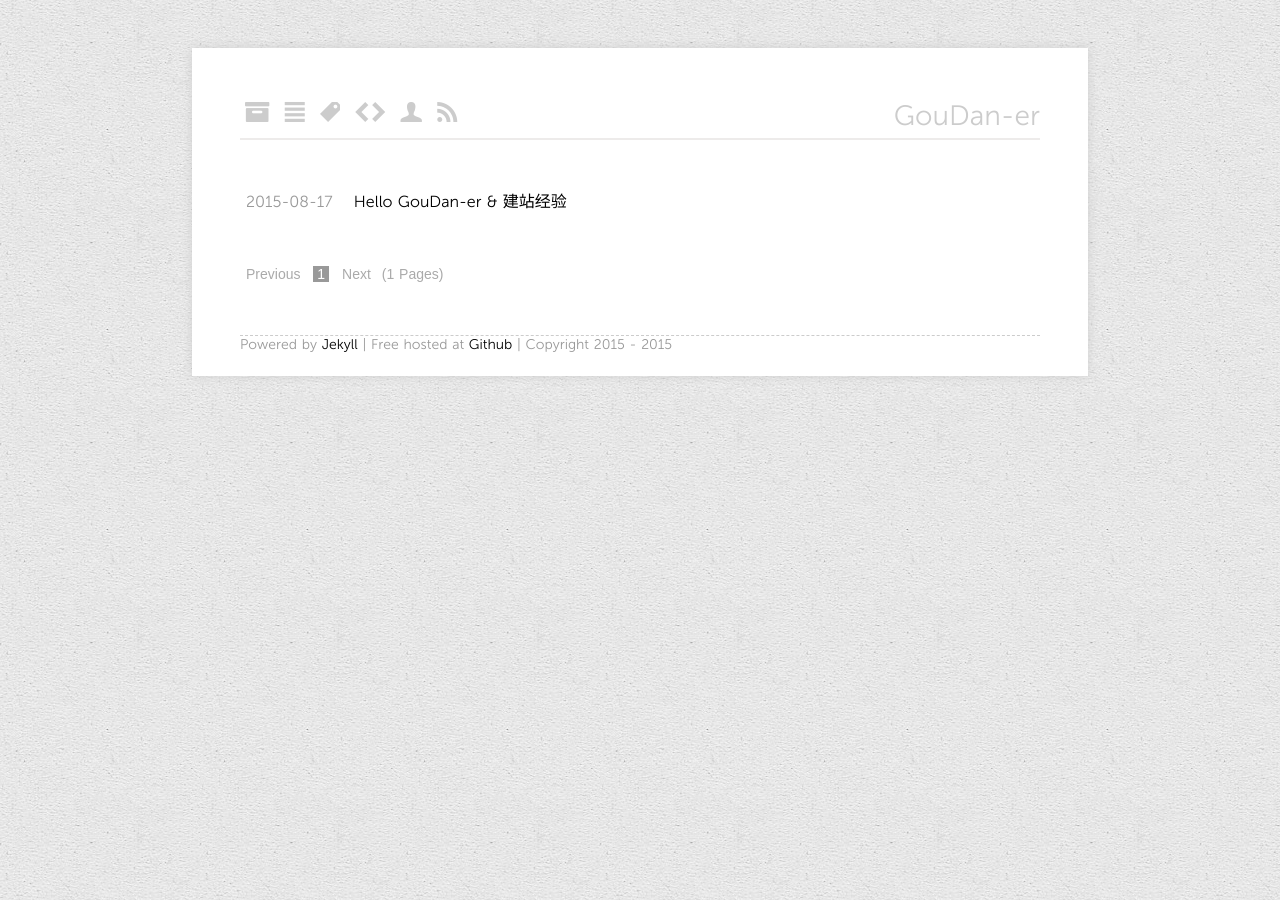
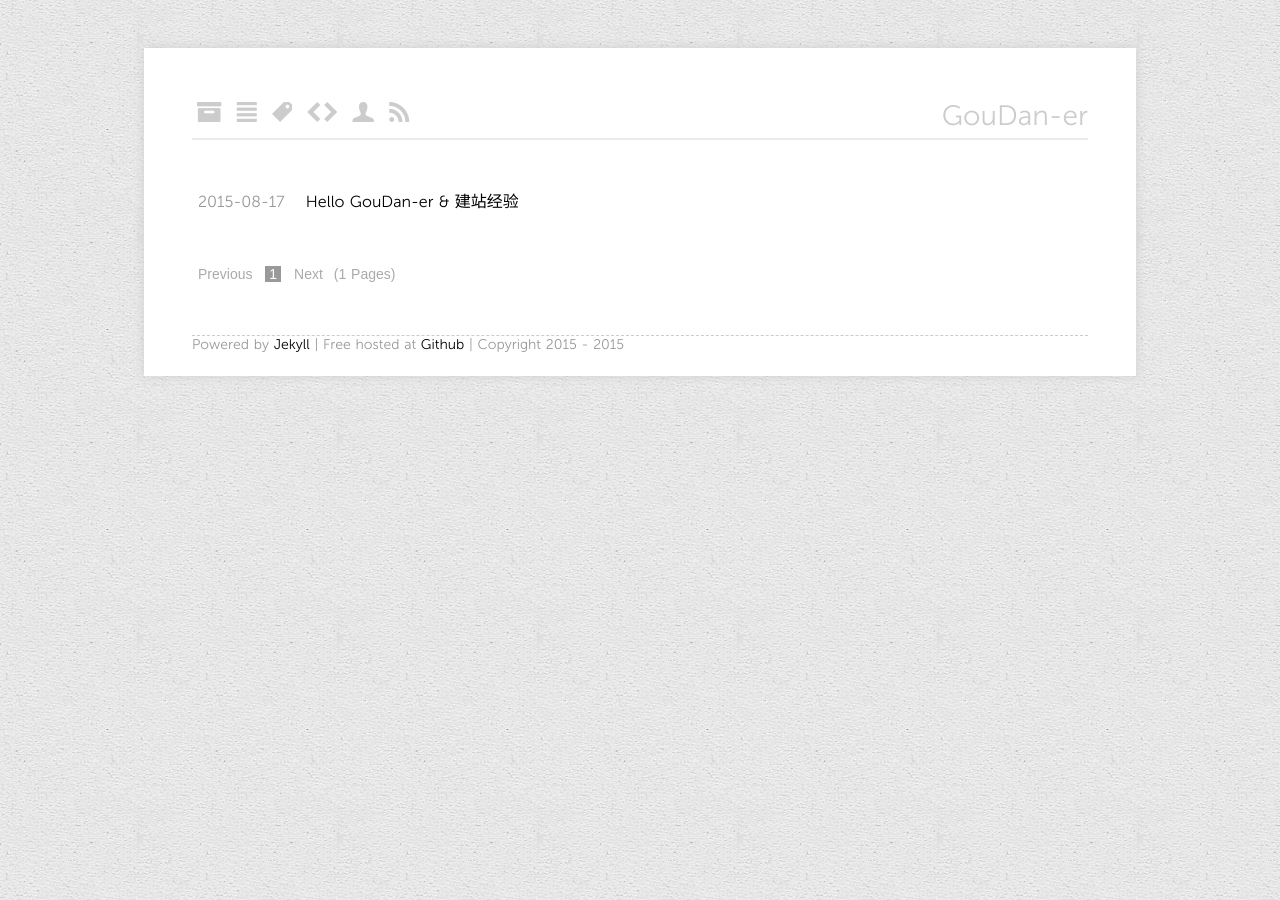
Before and after one commit to goudan-er/goudan-er.github.io, a Jekyll site: the page built from index.html, in a window 1280 px wide. Built offline with Jekyll 4.4.1, drawn with Linux system fonts in a browser that asks for light colours; nearby versions of some CDN libraries; Markdown is read by kramdown in place of the engine named in the settings; the list of posts is cut into pages by our own code.

Commit message:
自适应调整

```diff
--- a/media/css/screen-mobil.css
+++ b/media/css/screen-mobil.css
@@ -140,15 +140,17 @@
     border-top: 6px solid #fff;
     box-shadow: 0 0 10px 0 #cfcfcf;
     moz-box-shadow: 0 0 10px 0 #cfcfcf;
+    min-width: 30em;
     padding: 0.5em 0.5em 0.5em;
     webkit-box-shadow: 0 0 10px 0 #cfcfcf;
-    width: auto
+    width: 100%
 }
 
 h1.head
 {
+    float: right;
     background-color: #fff;
-    color: #000;
+    color: #ccc;
     display: inline-block;
     font-size: 1.75em;
 }
--- a/media/css/screen.css
+++ b/media/css/screen.css
@@ -140,12 +140,11 @@
     border-top: 6px solid #fff;
     box-shadow: 0 0 10px 0 #cfcfcf;
     margin: 3em auto;
-    max-width: 50em;
     min-width: 50em;
     moz-box-shadow: 0 0 10px 0 #cfcfcf;
     padding: 3em 3em 1.5em;
     webkit-box-shadow: 0 0 10px 0 #cfcfcf;
-    width: auto;
+    width: 70%;
 }
 
 h1.head
```
